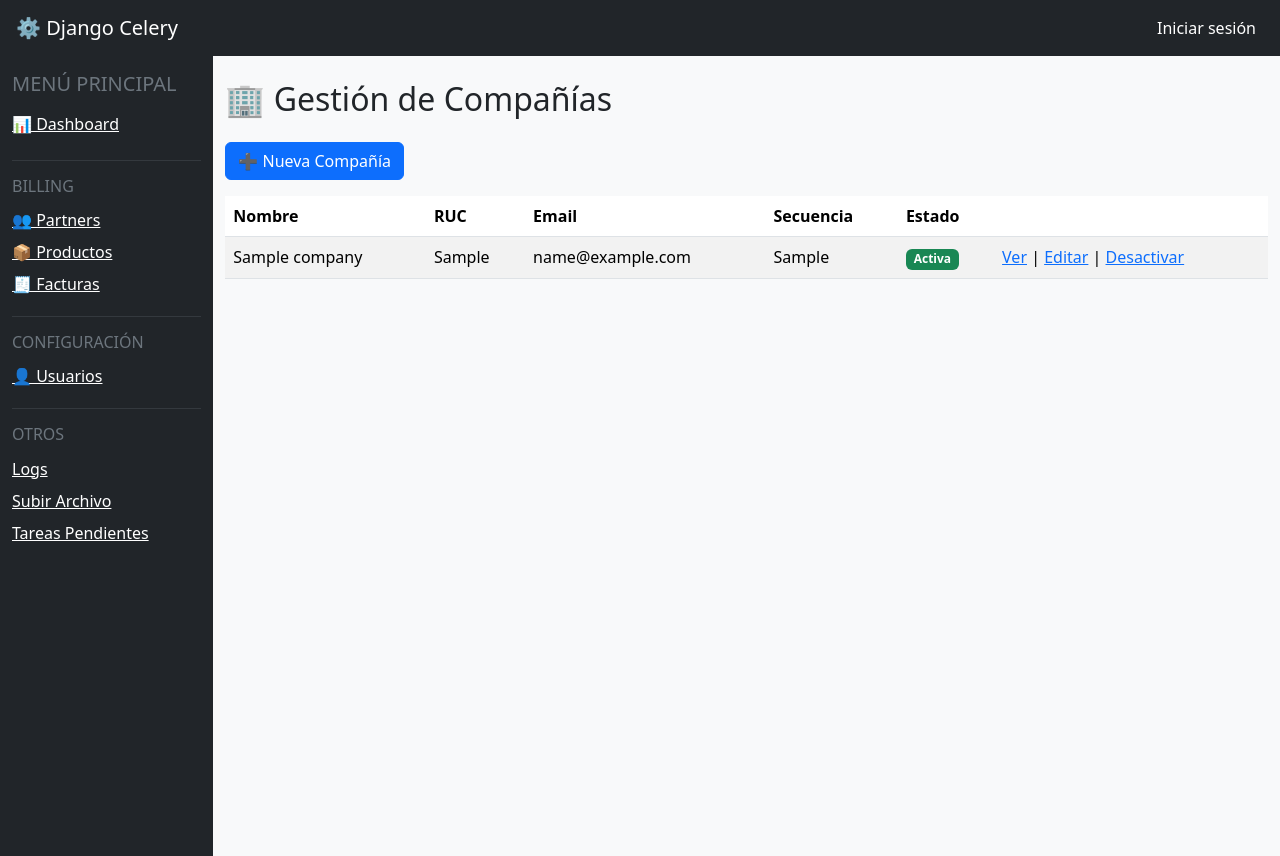
After one commit to Sublian/django_celery, a Django app: page /billing/company/ in a window 1280 px wide. The commit adds this page. Run offline with Django 5.2, Linux system fonts and the light colour scheme; tables that the repository leaves empty hold one stand-in row (values such as "Sample post").

```diff
--- a/myproject/billing/models.py
+++ b/myproject/billing/models.py
@@ -84,6 +84,7 @@ class Company(models.Model):
     report_footer = models.TextField(blank=True, null=True, verbose_name="Pie de Página de Reportes")
     logo_web = models.ImageField(upload_to="company/logos/", blank=True, null=True, verbose_name="Logo para Web")
     email = models.EmailField(blank=True, null=True, verbose_name="Correo Electrónico")
+    active = models.BooleanField(default=True, verbose_name="Activo")
     def __str__(self): return self.name
 
 class Product(models.Model):
--- /dev/null
+++ b/myproject/billing/templates/billing/company/list.html
@@ -0,0 +1,47 @@
+{% extends "core/base.html" %}
+{% block content %}
+
+<h2 class="mb-4">🏢 Gestión de Compañías</h2>
+
+<a href="{% url 'billing:company_create' %}" class="btn btn-primary mb-3">➕ Nueva Compañía</a>
+
+<table class="table table-striped table-hover">
+    <thead>
+        <tr>
+            <th>Nombre</th>
+            <th>RUC</th>
+            <th>Email</th>
+            <th>Secuencia</th>
+            <th>Estado</th>
+            <th></th>
+        </tr>
+    </thead>
+    <tbody>
+        {% for c in companies %}
+        <tr>
+            <td>{{ c.name }}</td>
+            <td>{{ c.vat }}</td>
+            <td>{{ c.email|default:"-" }}</td>
+            <td>{{ c.sequence }}</td>
+            <td>
+                <span class="badge {% if c.active %}bg-success{% else %}bg-secondary{% endif %}">
+                    {{ c.active|yesno:"Activa,Inactiva" }}
+                </span>
+            </td>
+            <td>
+                <a href="{% url 'company_detail' c.id %}">Ver</a> |
+                <a href="{% url 'company_edit' c.id %}">Editar</a> |
+                <a href="{% url 'company_toggle_active' c.id %}">
+                    {% if c.active %} Desactivar {% else %} Activar {% endif %}
+                </a>
+            </td>
+        </tr>
+        {% empty %}
+        <tr>
+            <td colspan="6" class="text-center text-muted">No hay compañías registradas.</td>
+        </tr>
+        {% endfor %}
+    </tbody>
+</table>
+
+{% endblock %}
--- a/myproject/billing/templates/billing/partners/delete.html
+++ b/myproject/billing/templates/billing/partner/delete.html
@@ -8,6 +8,6 @@
 <form method="post">
     {% csrf_token %}
     <button class="btn btn-danger">Desactivar</button>
-    <a href="{% url 'partner_list' %}" class="btn btn-secondary">Cancelar</a>
+    <a href="{% url 'billing:partner_list' %}" class="btn btn-secondary">Cancelar</a>
 </form>
 {% endblock %}
--- a/myproject/billing/templates/billing/partners/detail.html
+++ b/myproject/billing/templates/billing/partner/detail.html
@@ -27,9 +27,8 @@
         </ul>
 
         <hr>
-        <a href="#" class="btn btn-warning">Editar</a>
-        <!-- url 'partner_edit' partner.id  -->
-        <a href="{% url 'partner_list' %}" class="btn btn-secondary">Volver</a>
+        <a href="{% url 'billing:partner_update' partner.id %}" class="btn btn-warning">Editar</a>
+        <a href="{% url 'billing:partner_list' %}" class="btn btn-secondary">Volver</a>
 
     </div>
 </div>
--- a/myproject/billing/templates/billing/partners/form.html
+++ b/myproject/billing/templates/billing/partner/form.html
@@ -8,6 +8,6 @@
     {{ form.as_p }}
 
     <button class="btn btn-success" type="submit">Guardar</button>
-    <a class="btn btn-secondary" href="{% url 'partner_list' %}">Cancelar</a>
+    <a class="btn btn-secondary" href="{% url 'billing:partner_list' %}">Cancelar</a>
 </form>
 {% endblock %}
--- a/myproject/billing/urls.py
+++ b/myproject/billing/urls.py
@@ -1,3 +1,5 @@
+# myproject\billing\urls.py
+
 from django.urls import path
 from .views.partners import (
     PartnerListView,
@@ -7,6 +9,16 @@ from .views.partners import (
     PartnerDeleteView,
 )
 
+from .views.company import (
+    company_list,
+    company_create,
+    company_edit,
+    company_detail,
+    company_toggle_active,
+)
+
+app_name = "billing"
+
 urlpatterns = [
     path("partners/", PartnerListView.as_view(), name="partner_list"),
     path("partners/new/", PartnerCreateView.as_view(), name="partner_create"),
@@ -14,4 +26,9 @@ urlpatterns = [
     path("partners/<int:pk>/", PartnerDetailView.as_view(), name="partner_detail"),
     path("partners/<int:pk>/delete/", PartnerDeleteView.as_view(), name="partner_delete"),
 
+    path('company/', company_list, name='company_list'),
+    path('company/create/', company_create, name='company_create'),
+    path('company/<int:pk>/', company_detail, name='company_detail'),
+    path('company/<int:pk>/edit/', company_edit, name='company_edit'),
+    path('company/<int:pk>/toggle/', company_toggle_active, name='company_toggle_active'),
 ]
--- /dev/null
+++ b/myproject/billing/views/company.py
@@ -0,0 +1,59 @@
+# billing/views/company.py
+
+from django.shortcuts import render, redirect, get_object_or_404
+from django.contrib import messages
+from billing.models import Company
+from billing.forms.company import CompanyForm
+
+
+def company_list(request):
+    companies = Company.objects.all().order_by('name')
+    return render(request, 'billing/company/list.html', {
+        'companies': companies
+    })
+
+
+def company_create(request):
+    if request.method == 'POST':
+        form = CompanyForm(request.POST)
+        if form.is_valid():
+            form.save()
+            messages.success(request, "Compañía creada correctamente.")
+            return redirect('company_list')
+    else:
+        form = CompanyForm()
+
+    return render(request, 'billing/company/create.html', {'form': form})
+
+
+def company_edit(request, pk):
+    company = get_object_or_404(Company, pk=pk)
+
+    if request.method == 'POST':
+        form = CompanyForm(request.POST, instance=company)
+        if form.is_valid():
+            form.save()
+            messages.success(request, "Compañía actualizada correctamente.")
+            return redirect('company_detail', pk=pk)
+    else:
+        form = CompanyForm(instance=company)
+
+    return render(request, 'billing/company/edit.html', {
+        'form': form,
+        'company': company
+    })
+
+
+def company_detail(request, pk):
+    company = get_object_or_404(Company, pk=pk)
+    return render(request, 'billing/company/detail.html', {
+        'company': company
+    })
+
+
+def company_toggle_active(request, pk):
+    company = get_object_or_404(Company, pk=pk)
+    company.active = not company.active
+    company.save()
+    messages.info(request, f"Estado cambiado: {'Activa' if company.active else 'Inactiva'}")
+    return redirect('company_list')
--- a/myproject/core/templates/core/includes/sidebar.html
+++ b/myproject/core/templates/core/includes/sidebar.html
@@ -7,7 +7,7 @@
     <hr class="border-secondary">
 
     <h6 class="text-uppercase text-secondary">Billing</h6>
-    <a href="{% url 'partner_list' %}" class="d-block text-white py-1">👥 Partners</a>
+    <a href="{% url 'billing:partner_list' %}" class="d-block text-white py-1">👥 Partners</a>
     <a href="#" class="d-block text-white py-1">📦 Productos</a>
     <a href="#" class="d-block text-white py-1">🧾 Facturas</a>
 
--- a/myproject/myproject/urls.py
+++ b/myproject/myproject/urls.py
@@ -14,6 +14,8 @@ Including another URLconf
     1. Import the include() function: from django.urls import include, path
     2. Add a URL to urlpatterns:  path('blog/', include('blog.urls'))
 """
+# myproject\myproject\urls.py
+
 from django.contrib import admin
 from django.urls import path, include
 
```
Also changed, not shown: myproject/billing/forms/company.py (added, +16 -0 lines), myproject/billing/templates/billing/company/create.html (added, +14 -0 lines), myproject/billing/templates/billing/company/detail.html (added, +26 -0 lines), myproject/billing/templates/billing/company/edit.html (added, +13 -0 lines), myproject/billing/templates/billing/company/form.html (added, +26 -0 lines), myproject/billing/templates/billing/partner/list.html (renamed from myproject/billing/templates/billing/partners/list.html, +4 -4 lines), myproject/billing/views/partners.py (+10 -8 lines), myproject/billing/forms/__init__.py (added), myproject/billing/migrations/0003_remove_partner_vat_company_active_and_more.py (added).
